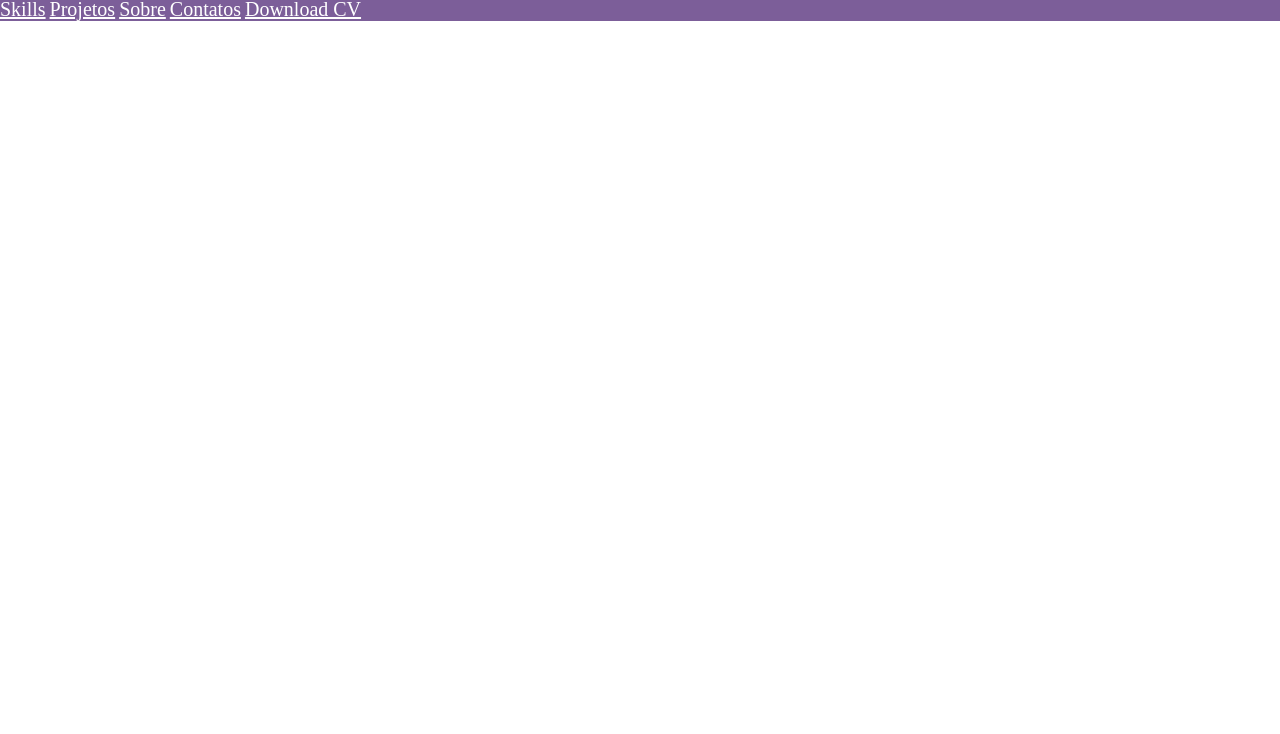
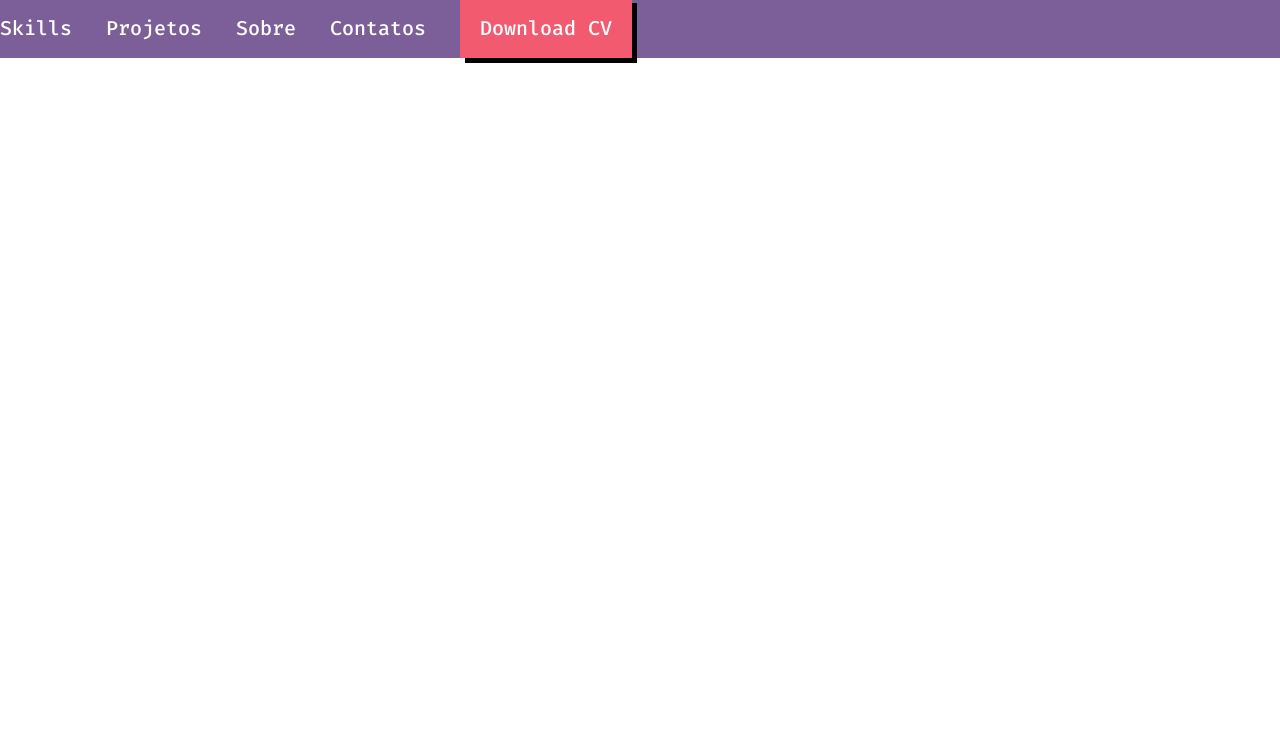
Before and after one commit to DanilloDevys/Estudos_HTML_CSS, a plain HTML site: page index.html in a window 1280 px wide. Shown: the part 66-800 px from the top of the page. Drawn offline with Linux system fonts and the light colour scheme.

Commit message:
commit
Alterações no código.

```diff
--- a/css/style.css
+++ b/css/style.css
@@ -4,6 +4,19 @@ header{
 }
 
 a{
-    color: white;
+    color: #fff;
     font-size: 20px;
+    font-family: "Fira Code", Arial, Helvetica, sans-serif;
+    font-weight: 500;
+    text-decoration: none;
+    margin-right: 30px;
 }
+#button001 {
+    display: inline-block;
+    background-color: #f25a70;
+    height: 60px;
+    line-height: 60px;
+    padding-left: 20px;
+    padding-right: 20px;
+    box-shadow: 5px 5px 0 #000
+}
--- a/index.html
+++ b/index.html
@@ -1,8 +1,12 @@
-<!DOCTYPE html> <!-- diz ao navegador para usar a verção mais att de-->
+<!DOCTYPE html> <!-- diz ao navegador para usar a verção mais att do HTML-->
 <html lang="pt-BR">
     <head> <!-- tag onde estão as configurações da pagina (responsabilidade do navegador)-->
         <title>Danillo Devys</title> <!--titulo da aba do navegador-->
         <meta charset="UTF-8"> <!-- tag para adicionar caracteres incomuns como ç-->
+
+        <link rel="preconnect" href="https://fonts.googleapis.com">
+        <link rel="preconnect" href="https://fonts.gstatic.com" crossorigin>
+        <link href="https://fonts.googleapis.com/css2?family=Fira+Code:wght@300..700&display=swap" rel="stylesheet">
 
         <link rel="stylesheet" href="css/reset.css"> <!-- faz o link do arquivo css com o html-->
         <link rel="stylesheet" href="css/style.css">
@@ -17,7 +21,7 @@
                 <a href="">Projetos</a>
                 <a href="">Sobre</a>  <!-- tag <a> usada para link-->
                 <a href="">Contatos</a>
-                <a href="" lang="en">Download CV</a>
+                <a id="button001" href="" lang="en">Download CV</a>
             </nav>
         </header>
     </body>
```
